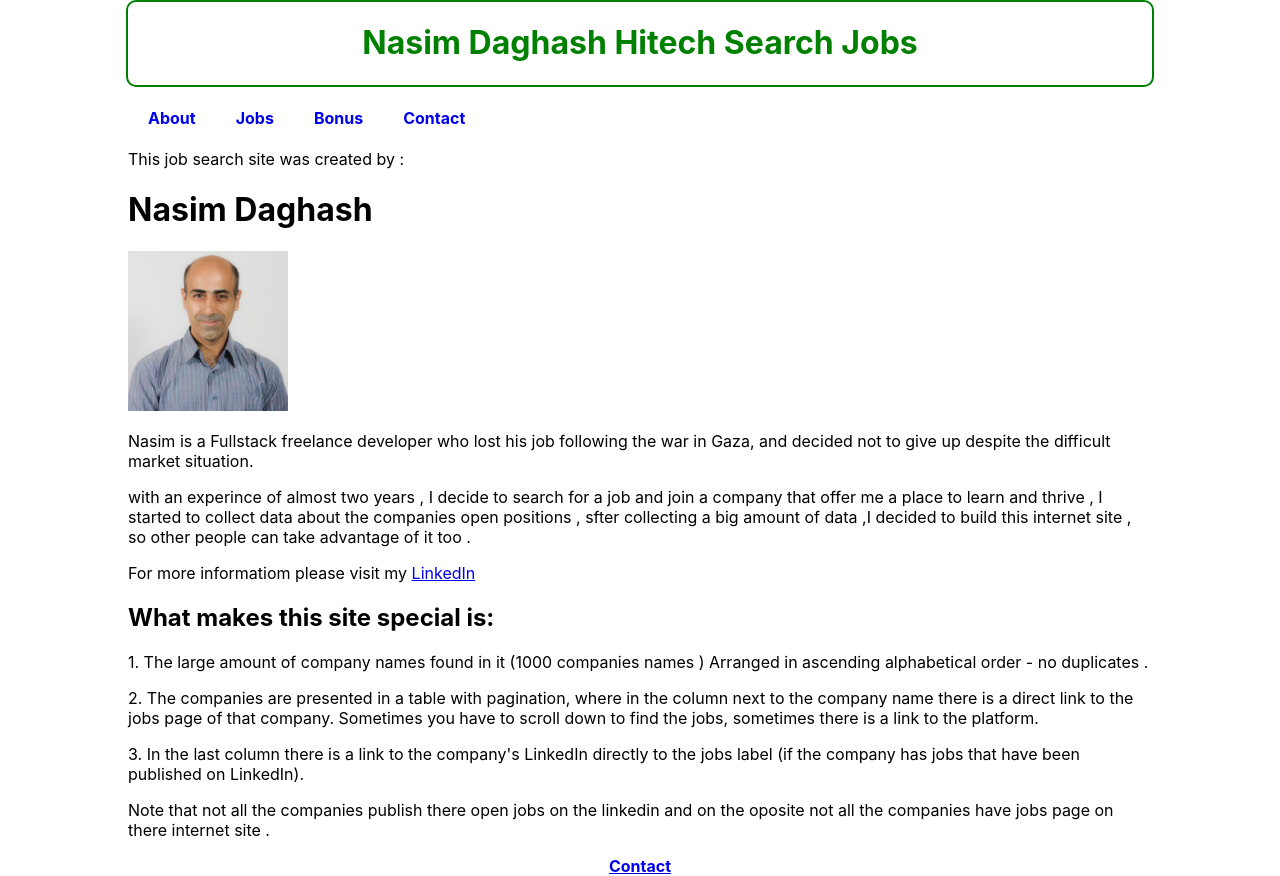
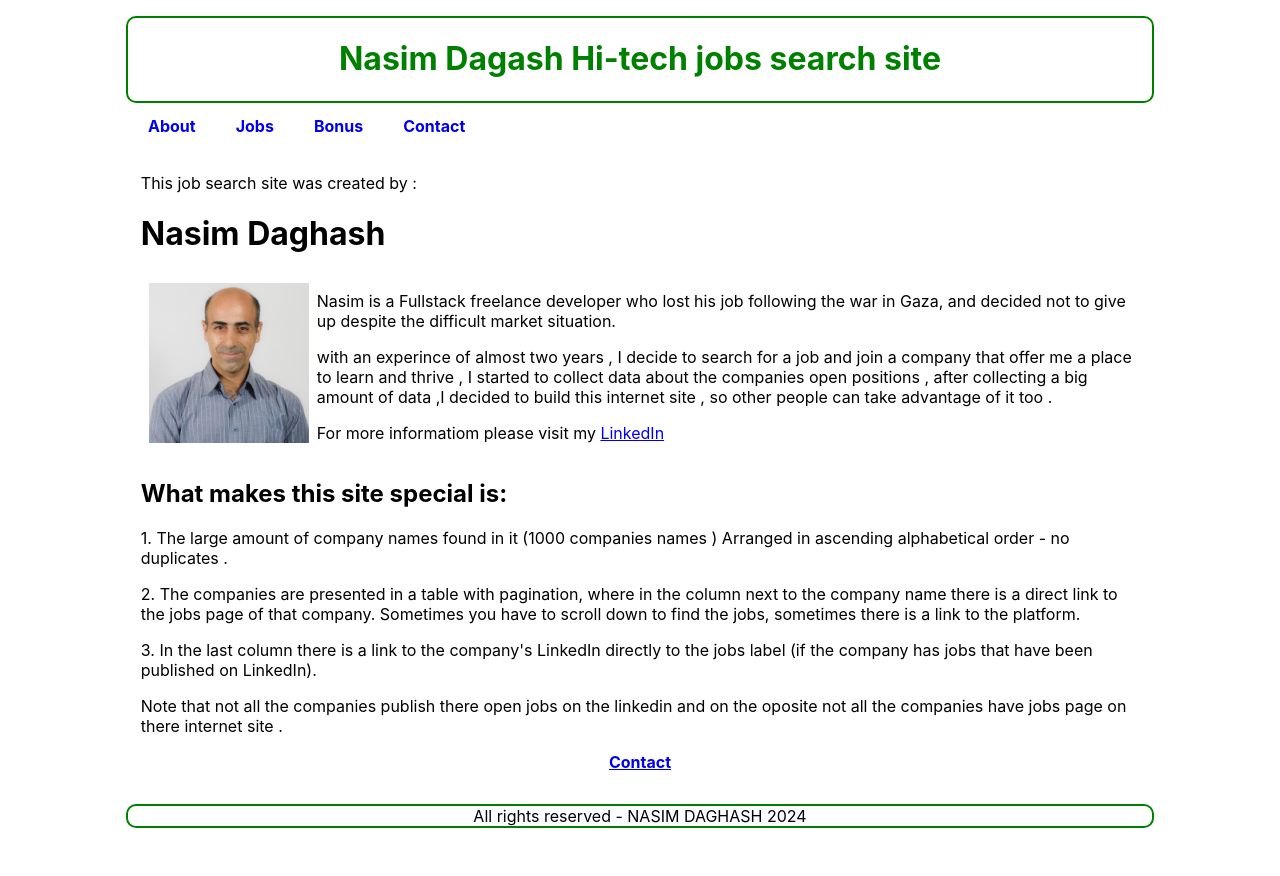
Before and after one commit to NsimDaghash/my-jobs-search, a React (Create React App) app: page /jobs in a window 1280 px wide. After the commit the page ends 828 px from the top, so only its background shows below. Built offline with nearby package versions, Linux system fonts and the light colour scheme.

Commit message:
improve site layout

```diff
--- a/src/About.js
+++ b/src/About.js
@@ -3,17 +3,23 @@ import { Link } from "react-router-dom";
 
 function About() {
   return (
-    <div style={{ display: "flex", justifyContent: "center" }}>
-      <div style={{ width: "80%" }}>
+    <div style={{ display: "flex", justifyContent: "center", margin: "2vh" }}>
+      <div style={{ width: "80%", marginBottom: "2vh" }}>
         <p>This job search site was created by :</p>
         <div>
           <h1>Nasim Daghash</h1>
-          <div style={{}}>
+          <div style={{ overflow: "hidden" }}>
             <img
               src={process.env.PUBLIC_URL + "/Nasim.jpg"}
               alt="Nasim"
-              style={{ maxWidth: "15vw", maxHeight: "20vh" }}
+              style={{
+                width: "20vh",
+                height: "20vh",
+                float: "left",
+                margin: "1vh",
+              }}
             />
+
             <p>
               Nasim is a Fullstack freelance developer who lost his job
               following the war in Gaza, and decided not to give up despite the
@@ -23,7 +29,7 @@ function About() {
               with an experince of almost two years , I decide to search for a
               job and join a company that offer me a place to learn and thrive ,
               I started to collect data about the companies open positions ,
-              sfter collecting a big amount of data ,I decided to build this
+              after collecting a big amount of data ,I decided to build this
               internet site , so other people can take advantage of it too .
             </p>
             <p>
@@ -37,19 +43,21 @@ function About() {
             </p>
           </div>
         </div>
-
-        <h2>What makes this site special is:</h2>
+        <div>
+          <h2 style={{ textAlign: "left" }}>
+            What makes this site special is:
+          </h2>
 
           <p>
-          1. The large amount of company names found in it (1000 companies names
-          ) Arranged in ascending alphabetical order - no duplicates .
+            1. The large amount of company names found in it (1000 companies
+            names ) Arranged in ascending alphabetical order - no duplicates .
           </p>
 
           <p>
             2. The companies are presented in a table with pagination, where in
-          the column next to the company name there is a direct link to the jobs
-          page of that company. Sometimes you have to scroll down to find the
-          jobs, sometimes there is a link to the platform.
+            the column next to the company name there is a direct link to the
+            jobs page of that company. Sometimes you have to scroll down to find
+            the jobs, sometimes there is a link to the platform.
           </p>
 
           <p>
@@ -70,6 +78,7 @@ function About() {
           </div>
         </div>
       </div>
+    </div>
   );
 }
 
--- a/src/App.js
+++ b/src/App.js
@@ -13,7 +13,7 @@ function App() {
         style={{
           display: "flex",
           justifyContent: "center",
-          marginBottom: "2vh",
+          marginTop: "2vh",
         }}
       >
         <div
@@ -25,8 +25,10 @@ function App() {
             width: "80%",
           }}
         >
-          <h1 style={{ color: "green", lineHeight: "5vh" }}>
-            Nasim Daghash Hitech Search Jobs
+          <h1
+            style={{ color: "green", lineHeight: "5vh", textAlign: "center" }}
+          >
+            Nasim Dagash Hi-tech jobs search site
           </h1>
         </div>
       </div>
@@ -37,6 +39,26 @@ function App() {
         <Route path="/Platforms" element={<Platforms />} />
         <Route path="/contact" element={<Contact />} />
       </Routes>
+      <div
+        style={{
+          display: "flex",
+          justifyContent: "center",
+          marginTop: "2vh",
+        }}
+      >
+        <div
+          style={{
+            display: "flex",
+            justifyContent: "center",
+            border: "2px solid green",
+            borderRadius: "10px",
+            width: "80%",
+            textAlign: "center",
+          }}
+        >
+          All rights reserved - NASIM DAGHASH 2024
+        </div>
+      </div>
     </div>
   );
 }
--- a/src/Contact.js
+++ b/src/Contact.js
@@ -11,11 +11,11 @@ function Contact() {
       }}
     >
       <div style={{ width: "80%", margin: "0 auto" }}>
-        <h1 class="section-heading contact-heading">Contact Me</h1>
+        <h1 className="section-heading contact-heading">Contact Me</h1>
         <div style={{ marginLeft: "2vh" }}>
           <h3>You can reach me at the following :</h3>
         </div>
-        <div class="contact-me">
+        <div className="contact-me">
           <div
             style={{
               margin: "3vh",
@@ -24,10 +24,10 @@ function Contact() {
             <div>My LinkedIn profile :</div>
             <a
               href="https://www.linkedin.com/in/nasim-daghash/"
-              class="social-media-link"
+              className="social-media-link"
               target="_blank"
             >
-              <span class="about-me about-me-link">
+              <span className="about-me about-me-link">
                 https://www.linkedin.com/in/nasim-daghash/
               </span>
             </a>
@@ -39,8 +39,8 @@ function Contact() {
             }}
           >
             <div>My eMail :</div>
-            <a href="mailto:nisimdg@walla.com" class="social-media-link">
-              <span class="about-me about-me-link">nisimdg@walla.com</span>
+            <a href="mailto:nisimdg@walla.com" className="social-media-link">
+              <span className="about-me about-me-link">nisimdg@walla.com</span>
             </a>
           </div>
           <div
@@ -49,8 +49,8 @@ function Contact() {
             }}
           >
             <div>My phone :</div>
-            <a class="social-media-link">
-              <span class="about-me about-me-link">+(972)-52-2355515</span>
+            <a className="social-media-link">
+              <span className="about-me about-me-link">+(972)-52-2355515</span>
             </a>
           </div>
         </div>
--- a/src/ExcelTable.js
+++ b/src/ExcelTable.js
@@ -48,11 +48,18 @@ function ExcelTable() {
         flexDirection: "column",
       }}
     >
-      <div style={{ width: "80%", margin: "0 auto" }}>
+      <div
+        style={{
+          width: "98%",
+          margin: "0 auto",
+          display: "flex",
+          justifyContent: "center",
+        }}
+      >
         <table
           style={{
             border: "3px solid rgb(0, 0, 0)",
-            width: "100%",
+            width: "80%",
             backgroundColor: "white",
           }}
         >
--- a/src/Navbar.js
+++ b/src/Navbar.js
@@ -13,6 +13,7 @@ function Navbar() {
       style={{
         display: "flex",
         justifyContent: "center",
+        marginTop: "1vh",
       }}
     >
       <div
```
Lines whose indentation alone changed are shown as unchanged.
